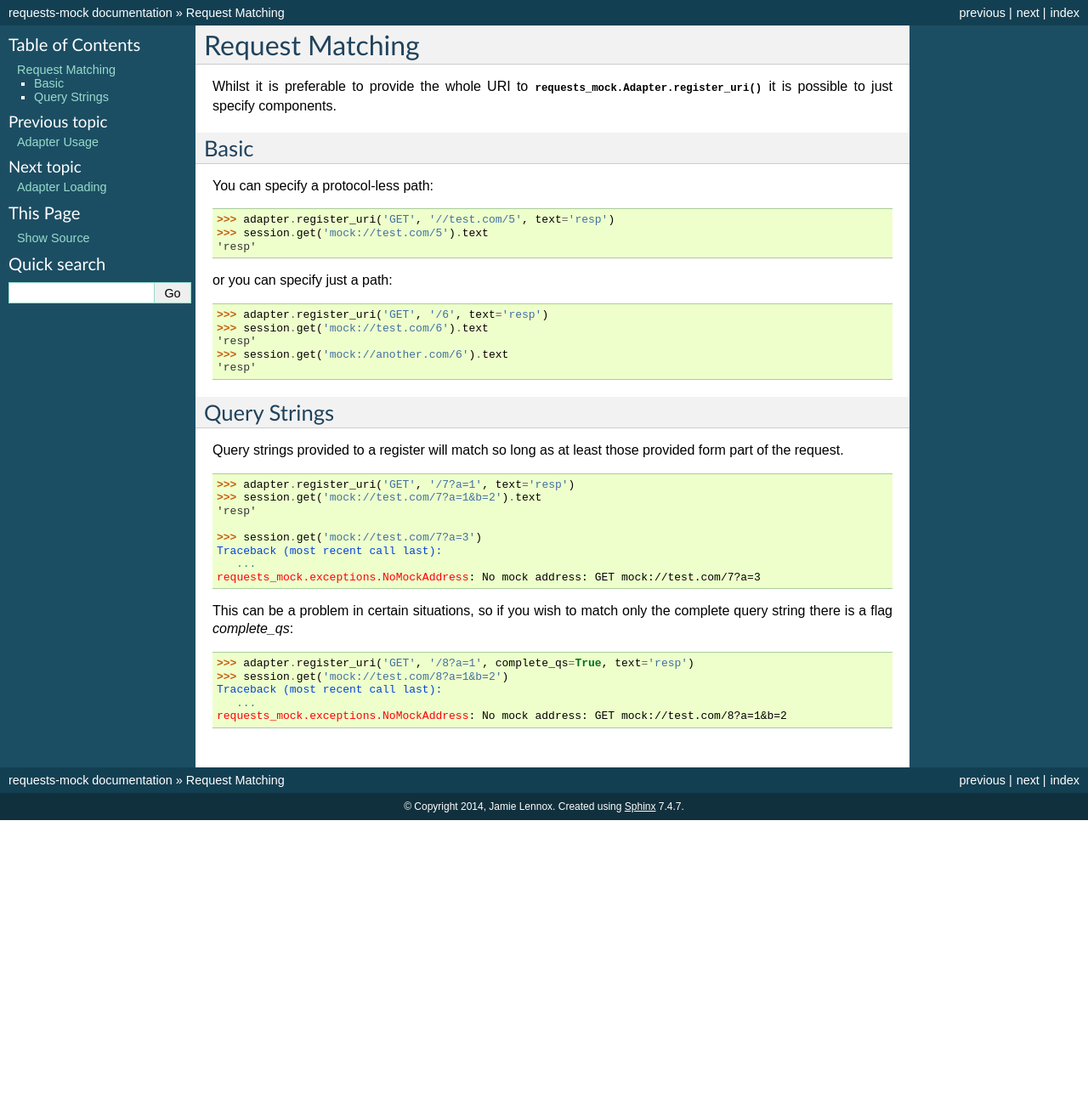
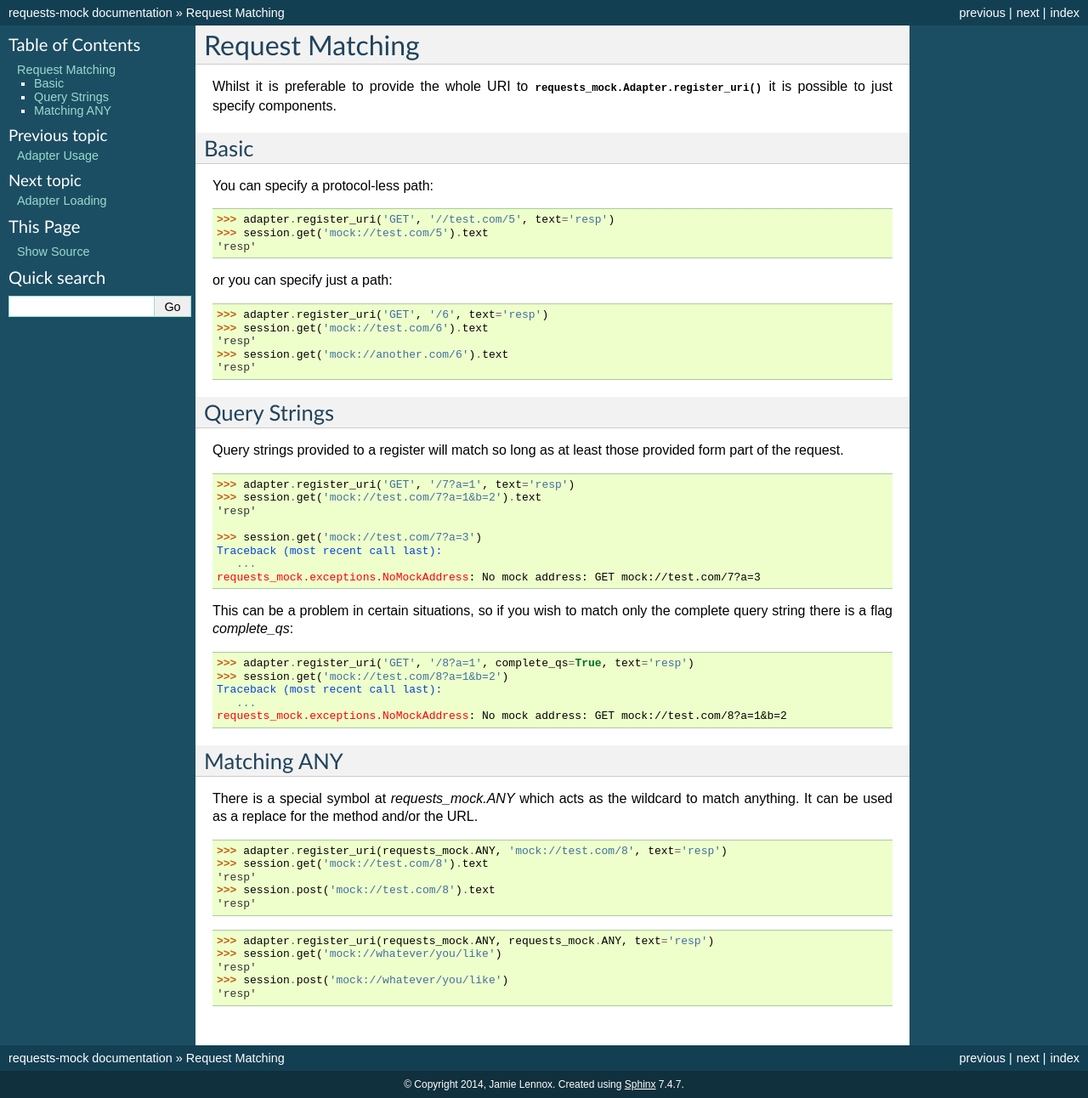
Before and after one commit to jamielennox/requests-mock, a Sphinx documentation site: the page built from docs/matching.rst, in a window 1280 px wide. Shown: the whole page at 85% size. Built offline with Sphinx 7.4.7, drawn with Linux system fonts in a browser that asks for light colours; the version number could not be read and is left out; before the commit the page ends 965 px from its top, so only the background shows below that.

Commit message:
Add the ANY wildcard

```diff
--- a/docs/matching.rst
+++ b/docs/matching.rst
@@ -25,6 +25,7 @@
     >>> session.get('mock://another.com/6').text
     'resp'
 
+
 Query Strings
 =============
 
@@ -50,3 +51,26 @@
     Traceback (most recent call last):
        ...
     requests_mock.exceptions.NoMockAddress: No mock address: GET mock://test.com/8?a=1&b=2
+
+
+Matching ANY
+============
+
+There is a special symbol at `requests_mock.ANY` which acts as the wildcard to match anything.
+It can be used as a replace for the method and/or the URL.
+
+.. code:: python
+
+    >>> adapter.register_uri(requests_mock.ANY, 'mock://test.com/8', text='resp')
+    >>> session.get('mock://test.com/8').text
+    'resp'
+    >>> session.post('mock://test.com/8').text
+    'resp'
+
+.. code:: python
+
+    >>> adapter.register_uri(requests_mock.ANY, requests_mock.ANY, text='resp')
+    >>> session.get('mock://whatever/you/like')
+    'resp'
+    >>> session.post('mock://whatever/you/like')
+    'resp'
--- a/requests_mock/__init__.py
+++ b/requests_mock/__init__.py
@@ -10,8 +10,8 @@
 # License for the specific language governing permissions and limitations
 # under the License.
 
-from requests_mock.adapter import Adapter
+from requests_mock.adapter import Adapter, ANY
 from requests_mock.exceptions import MockException, NoMockAddress
 
 
-__all__ = ['Adapter', 'MockException', 'NoMockAddress']
+__all__ = ['Adapter', 'ANY', 'MockException', 'NoMockAddress']
```
Also changed, not shown: 3 other files.
